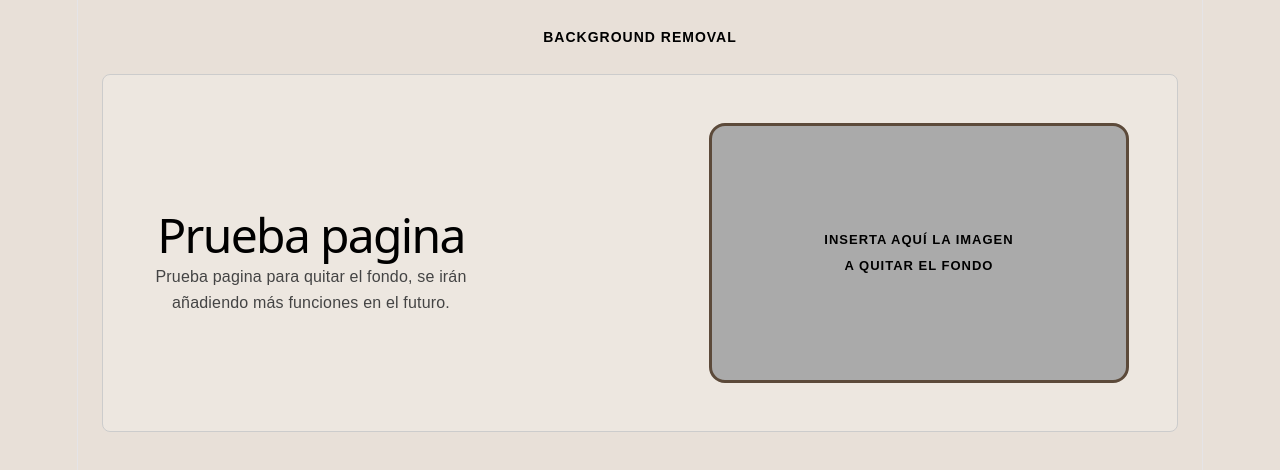
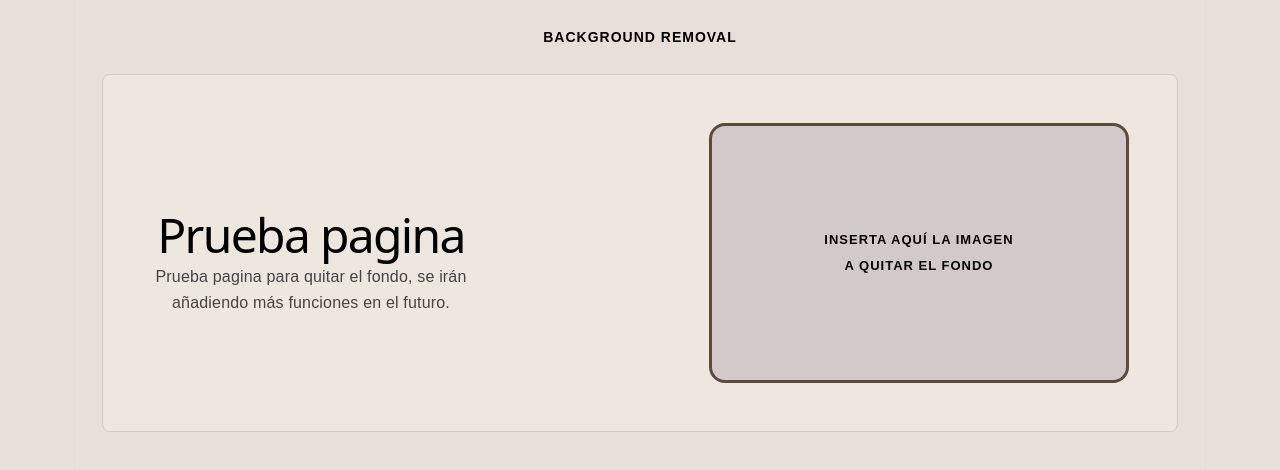
Before and after one commit to jcx10ten/Background_removal_proyect, a React (Vite) app: page / in a window 1280 px wide. Shown: the top 470 px of the page. Built offline with nearby package versions, Linux system fonts and the light colour scheme.

Commit message:
Latest build

```diff
--- a/src/App.css
+++ b/src/App.css
@@ -18,10 +18,11 @@ body {
   font-size: 14px;
   margin-bottom: 24px;
   letter-spacing: 1px;
+  align-items: start;
+  align-content: flex-start;
 }
 
 .navbar span{
-  align-items: start;
   color: black;
 }
 
@@ -57,8 +58,11 @@ body {
 /* Barra de progreso */
 .progress-container {
   text-align: center;
+  color:#5c4a3a;
   padding: 20px;
 }
+
+
 
 .progress-fill {
   height: 100%;
--- a/src/components/DropZone.css
+++ b/src/components/DropZone.css
@@ -1,7 +1,7 @@
 /* DropZone.css */
 .dropzone {
-  background-color: #aaa;
-  border: 3px solid #5c4a3a; /* el morado */
+  background-color: #d2caca;
+  border: 3px solid #5c4a3a;
   border-radius: 16px;
   height: 260px;
   display: flex;
```
